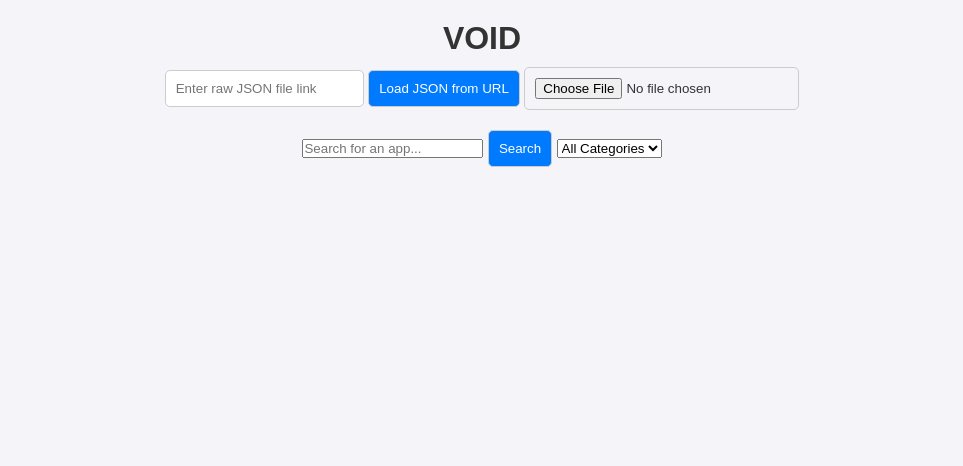
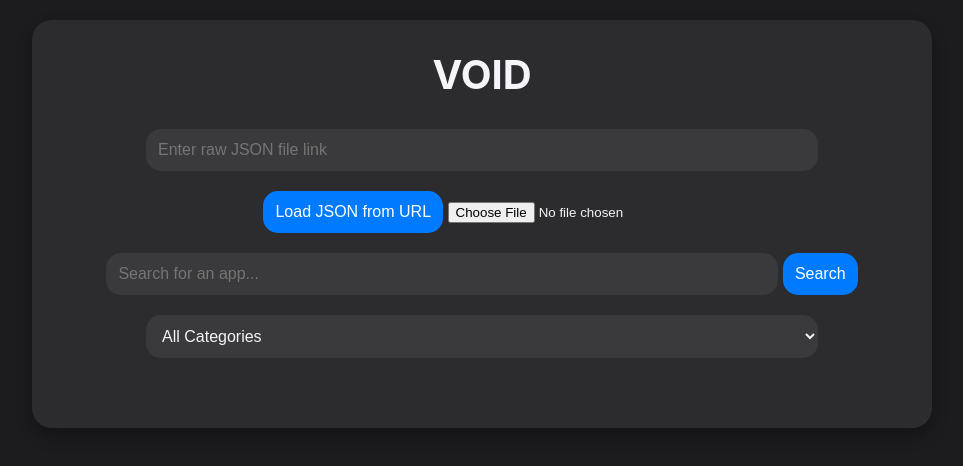
Before and after one commit to Chiaroscuro-Dev/Void-Viewer, a plain HTML site: page index.html in a window 1280 px wide. Shown: the whole page, without its empty margins (158-1121 px from the left). Drawn offline with Linux system fonts and the light colour scheme.

Commit message:
Try to make a good UI.exe

```diff
--- a/styles.css
+++ b/styles.css
@@ -5,33 +5,52 @@
 }
 
 body {
-    font-family: Arial, sans-serif;
-    background-color: #f4f4f9;
+    font-family: 'San Francisco', -apple-system, BlinkMacSystemFont, 'Segoe UI', Roboto, 'Helvetica Neue', Arial, sans-serif;
+    background-color: #1c1c1e;
+    color: #f4f4f9;
     padding: 20px;
-    color: #333;
 }
 
 .container {
-    max-width: 800px;
+    max-width: 900px;
     margin: auto;
     text-align: center;
+    background-color: #2c2c2e;
+    border-radius: 20px;
+    padding: 30px;
+    box-shadow: 0 8px 16px rgba(0, 0, 0, 0.3);
 }
 
 h1 {
-    color: #333;
+    color: #f4f4f9;
+    font-size: 2.5em;
+    margin-bottom: 20px;
 }
 
-#fileInput, #urlInput, button {
+input[type="text"], select {
+    width: 80%;
+    padding: 12px;
     margin: 10px 0;
-    padding: 10px;
-    border-radius: 5px;
-    border: 1px solid #ccc;
+    border-radius: 15px;
+    border: none;
+    background-color: #3a3a3c;
+    color: #f4f4f9;
+    font-size: 1em;
+}
+
+button {
+    padding: 12px;
+    margin: 10px 0;
+    background-color: #007bff;
+    color: white;
+    border-radius: 15px;
+    border: none;
+    font-size: 1em;
     cursor: pointer;
 }
 
-button {
-    background-color: #007bff;
-    color: white;
+button:hover {
+    background-color: #0056b3;
 }
 
 #appDisplay {
@@ -42,10 +61,10 @@ button {
 .app-card {
     display: flex;
     padding: 20px;
-    background-color: white;
-    border-radius: 10px;
-    box-shadow: 0 0 15px rgba(0, 0, 0, 0.1);
     margin-bottom: 20px;
+    background-color: #3a3a3c;
+    border-radius: 20px;
+    box-shadow: 0 4px 8px rgba(0, 0, 0, 0.2);
 }
 
 .app-card img {
@@ -60,18 +79,18 @@ button {
 }
 
 .app-title {
-    font-size: 1.5em;
+    font-size: 1.8em;
     font-weight: bold;
     color: #007bff;
 }
 
 .app-subtitle {
-    font-size: 1em;
-    color: #555;
+    font-size: 1.2em;
+    color: #f4f4f9;
 }
 
 .app-developer {
-    color: #777;
+    color: #a1a1a3;
     margin-top: 5px;
 }
 
@@ -84,6 +103,7 @@ button {
 .app-category {
     margin-top: 10px;
     font-weight: bold;
+    color: #a1a1a3;
 }
 
 .app-version {
@@ -99,7 +119,8 @@ button {
     background-color: #28a745;
     color: white;
     text-decoration: none;
-    border-radius: 5px;
+    border-radius: 10px;
+    font-size: 1.1em;
 }
 
 .download-link:hover {
```
